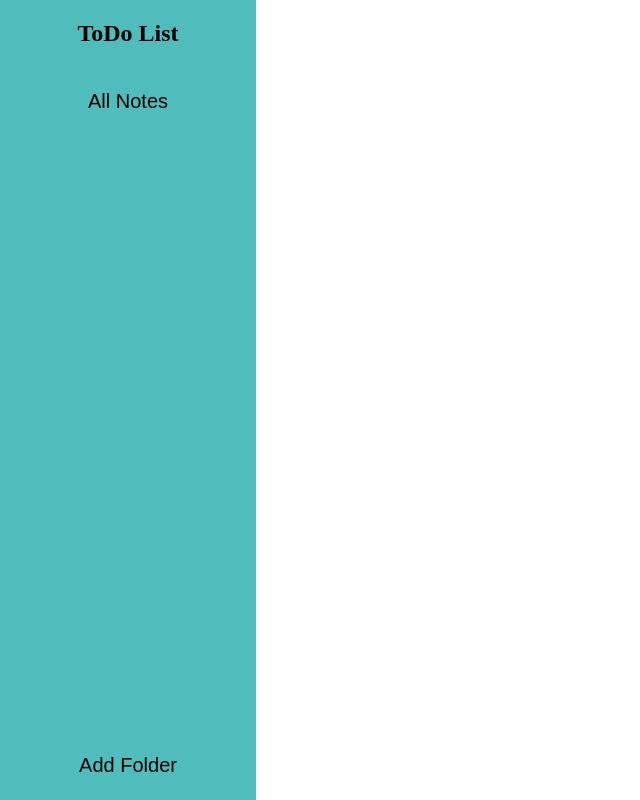
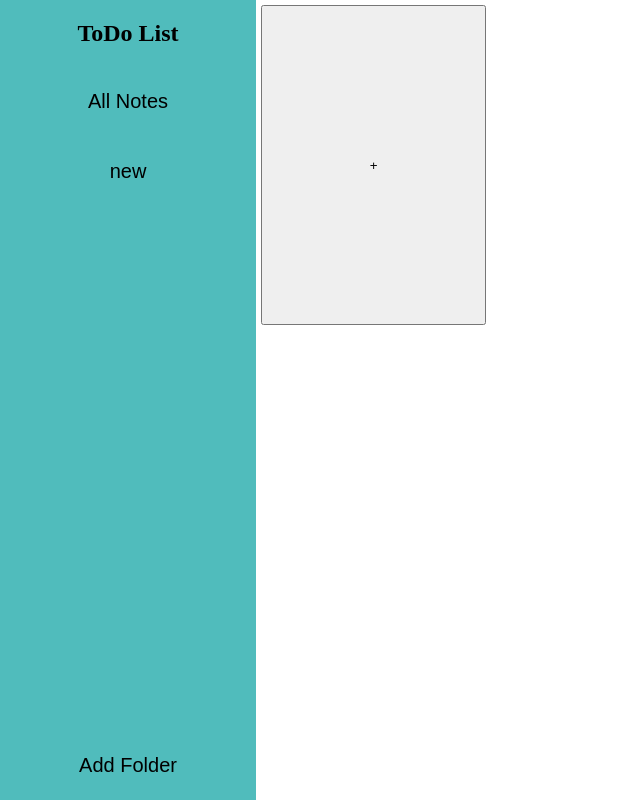
Before and after one commit to tony770/ToDoList, a website built with webpack: page src/index.html in a window 1280 px wide. Both pictures are taken after a click on the button "Add Folder". Shown: the whole page, without its empty margins (0-640 px from the left). Built offline with nearby package versions, Linux system fonts and the light colour scheme.

Commit message:
addFolder partially working

```diff
--- a/package.json
+++ b/package.json
@@ -2,7 +2,7 @@
   "name": "todolist",
   "version": "1.0.0",
   "description": "",
-  "main": "index.js",
+  "private": true,
   "scripts": {
     "test": "echo \"Error: no test specified\" && exit 1",
     "start": "webpack serve --open",
--- a/src/index.html
+++ b/src/index.html
@@ -8,9 +8,11 @@
 <body>
     <div class="sidebar">
         <h2 class="title">ToDo List</h2>
-        <button>All Notes</button>
+        <button class="home projectBtn">All Notes</button>
         <button class="folderBtn">Add Folder</button>
     </div>
-    <div class="mainContainer"></div>
+    <div class="mainContainer">
+        <button class="addListBtn todoCard">+</button>
+    </div>
 </body>
 </html>
--- a/src/index.js
+++ b/src/index.js
@@ -1 +1,13 @@
 import './style.css';
+
+const homeBtn = document.querySelector('.home');
+const folderBtn = document.querySelector('.folderBtn');
+let lastBtn = homeBtn;
+
+folderBtn.addEventListener('click', () => {
+    const newBtn = document.createElement('button');
+    newBtn.classList.add('projectBtn');
+    newBtn.textContent = 'new';
+    lastBtn.parentNode.insertBefore(newBtn, folderBtn);
+    lastBtn = newBtn;
+})
--- a/src/style.css
+++ b/src/style.css
@@ -2,33 +2,38 @@ body {
     margin: 0;
     padding: 0;
     height: 100vh;
+    display: grid;
+    grid-template-columns: 1fr 4fr;
 }
 
 .sidebar {
     display: flex;
     flex-direction: column;
     height: 100%;
-    width: 20%;
     background-color: rgb(80, 188, 188);
+    align-items: center;
 }
 
-.title {
-    align-self: center;
-}
-
-button {
+.projectBtn, .folderBtn {
     border: none;
     cursor: pointer;
+    width: 100%;
     height: 50px;
     margin: 10px 0;
     font-size: 20px;
     background-color: transparent;
 }
 
-button:hover {
-    background-color: bisque;
+.projectBtn:hover, .folderBtn:hover {
+    background-color: rgb(228, 206, 153);
 }
 
 .folderBtn {
     margin-top: auto;
 }
+
+.todoCard {
+    height: 40%;
+    width: 22%;
+    margin: 5px;
+}
```
